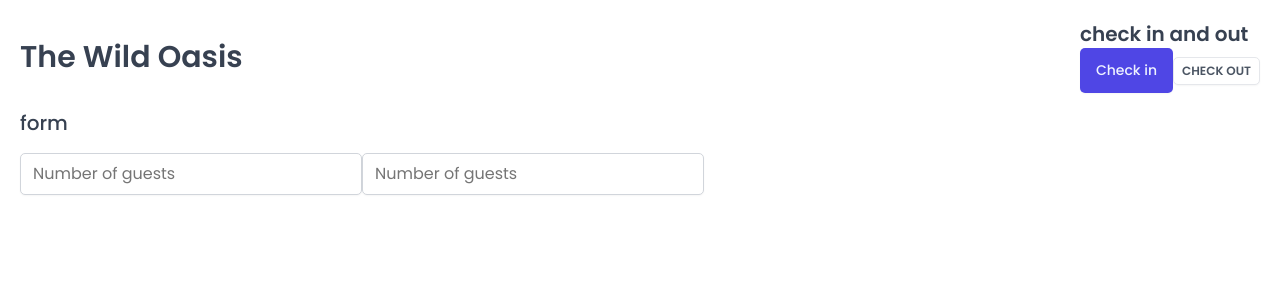
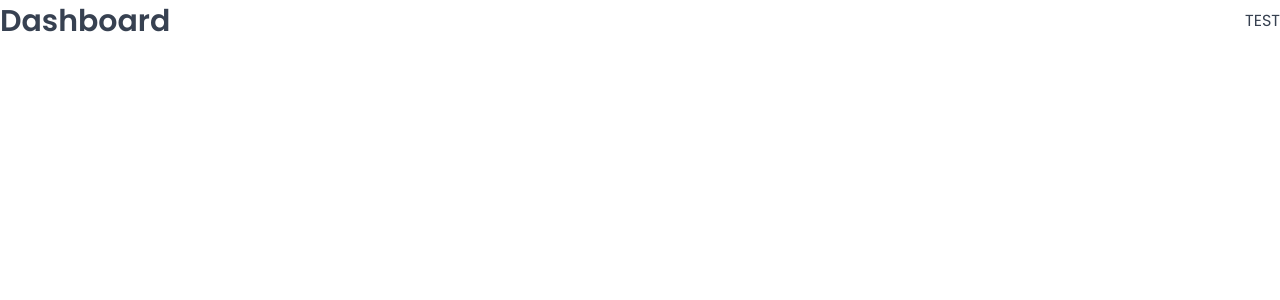
Before and after one commit to BAslani/the-wild-oasis, a React (Vite) app: page /dashboard in a window 1280 px wide. Shown: the top 300 px of the page. Built offline with nearby package versions, Linux system fonts and the light colour scheme; a web font is replaced by a local one.

Commit message:
feat: structured app's navigation

```diff
--- a/package.json
+++ b/package.json
@@ -13,6 +13,7 @@
     "date-fns": "^4.1.0",
     "react": "^18.3.1",
     "react-dom": "^18.3.1",
+    "react-router-dom": "^7.0.2",
     "styled-components": "^6.1.13"
   },
   "devDependencies": {
--- a/src/App.tsx
+++ b/src/App.tsx
@@ -1,44 +1,31 @@
-import styled from 'styled-components'
+import { BrowserRouter, Navigate, Route, Routes } from 'react-router-dom'
+import Dashboard from './pages/Dashboard'
+import Bookings from './pages/Bookings'
+import Cabins from './pages/Cabins'
+import Users from './pages/Users'
+import Settings from './pages/Settings'
+import Account from './pages/Account'
+import Login from './pages/Login'
+import PageNotFound from './pages/PageNotFound'
 import GlobalStyles from './styles/GlobalStyles'
-import Button from './ui/Button'
-import Input from './ui/Input'
-import Heading from './ui/Heading'
-import Row from './ui/Row'
 
-const StyledApp = styled.main`
-  padding: 20px;
-`
-
-function App() {
+export default function App() {
   return (
     <>
       <GlobalStyles />
-      <StyledApp>
-        <Row>
-          <Row typeof='horizontal'>
-            <Heading as='h1'>The Wild Oasis</Heading>
-
-            <div>
-              <Heading as='h2'>check in and out</Heading>
-              <Button variation='primary' size='medium'>
-                Check in
-              </Button>
-              <Button variation='secondary' size='small'>
-                Check out
-              </Button>
-            </div>
-          </Row>
-          <Row>
-            <Heading as='h3'>form</Heading>
-            <form>
-              <Input type='number' placeholder='Number of guests' />
-              <Input type='number' placeholder='Number of guests' />
-            </form>
-          </Row>
-        </Row>
-      </StyledApp>
+      <BrowserRouter>
+        <Routes>
+          <Route index element={<Navigate replace to={'dashboard'} />} />
+          <Route path='dashboard' element={<Dashboard />} />
+          <Route path='bookings' element={<Bookings />} />
+          <Route path='cabins' element={<Cabins />} />
+          <Route path='users' element={<Users />} />
+          <Route path='settings' element={<Settings />} />
+          <Route path='account' element={<Account />} />
+          <Route path='login' element={<Login />} />
+          <Route path='*' element={<PageNotFound />} />
+        </Routes>
+      </BrowserRouter>
     </>
   )
 }
-
-export default App
--- a/src/pages/Bookings.tsx
+++ b/src/pages/Bookings.tsx
@@ -3,7 +3,7 @@
 
 function Bookings() {
   return (
-    <Row type='horizontal'>
+    <Row typeof='horizontal'>
       <Heading as='h1'>All bookings</Heading>
       <p>TEST</p>
     </Row>
--- a/src/pages/Cabins.tsx
+++ b/src/pages/Cabins.tsx
@@ -3,7 +3,7 @@
 
 function Cabins() {
   return (
-    <Row type='horizontal'>
+    <Row typeof='horizontal'>
       <Heading as='h1'>All cabins</Heading>
       <p>TEST</p>
     </Row>
--- a/src/pages/Dashboard.tsx
+++ b/src/pages/Dashboard.tsx
@@ -3,7 +3,7 @@
 
 function Dashboard() {
   return (
-    <Row type='horizontal'>
+    <Row typeof='horizontal'>
       <Heading as='h1'>Dashboard</Heading>
       <p>TEST</p>
     </Row>
--- a/src/pages/PageNotFound.tsx
+++ b/src/pages/PageNotFound.tsx
@@ -36,9 +36,7 @@
         <Heading as='h1'>
           The page you are looking for could not be found 😢
         </Heading>
-        <button onClick={moveBack} size='large'>
-          &larr; Go back
-        </button>
+        <button onClick={moveBack}>&larr; Go back</button>
       </Box>
     </StyledPageNotFound>
   )
```
Also changed, not shown: 1 other file (tests, documents, lock files or other folders).
